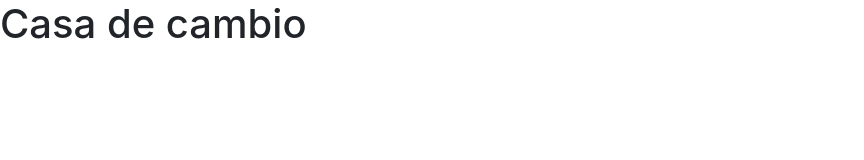
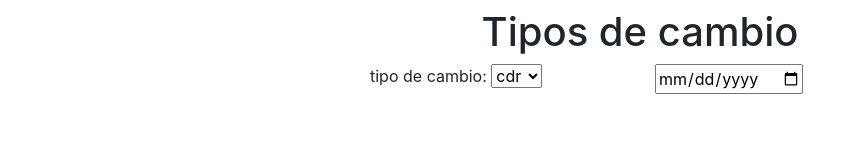
Before and after one commit to Castro-D/-Casa-de-cambio, a website: page index.html in a window 1280 px wide. Shown: the whole page, without its empty margins (0-864 px from the left). Drawn offline with nearby package versions, Linux system fonts and the light colour scheme.

Commit message:
Update index.html

```diff
--- a/index.html
+++ b/index.html
@@ -8,6 +8,24 @@
     <link rel="stylesheet" href="./node_modules/bootstrap/dist/css/bootstrap.min.css">
 </head>
 <body>
-    <h1>Casa de cambio</h1>
+    <div class='container'>
+        <div class='row justify-content-center mt-2'>
+            <h1>Tipos de cambio</h1>
+        </div>
+        <div class='row justify-content-center'>
+            <div class='col-3'>
+                <label for="bases">tipo de cambio:</label>
+                <select id="bases" name="bases">
+                    <option value="volvo">cdr</option>
+                    <option value="saab">asd</option>
+                    <option value="fiat">dfg</option>
+                    <option value="audi">vbn</option>
+                </select>
+            </div>
+            <div class='col-3'>
+                <input id="datepicker" name="datepicker" type="date" required />
+            </div>
+        </div>
+    </div>
 </body>
 </html>
```
